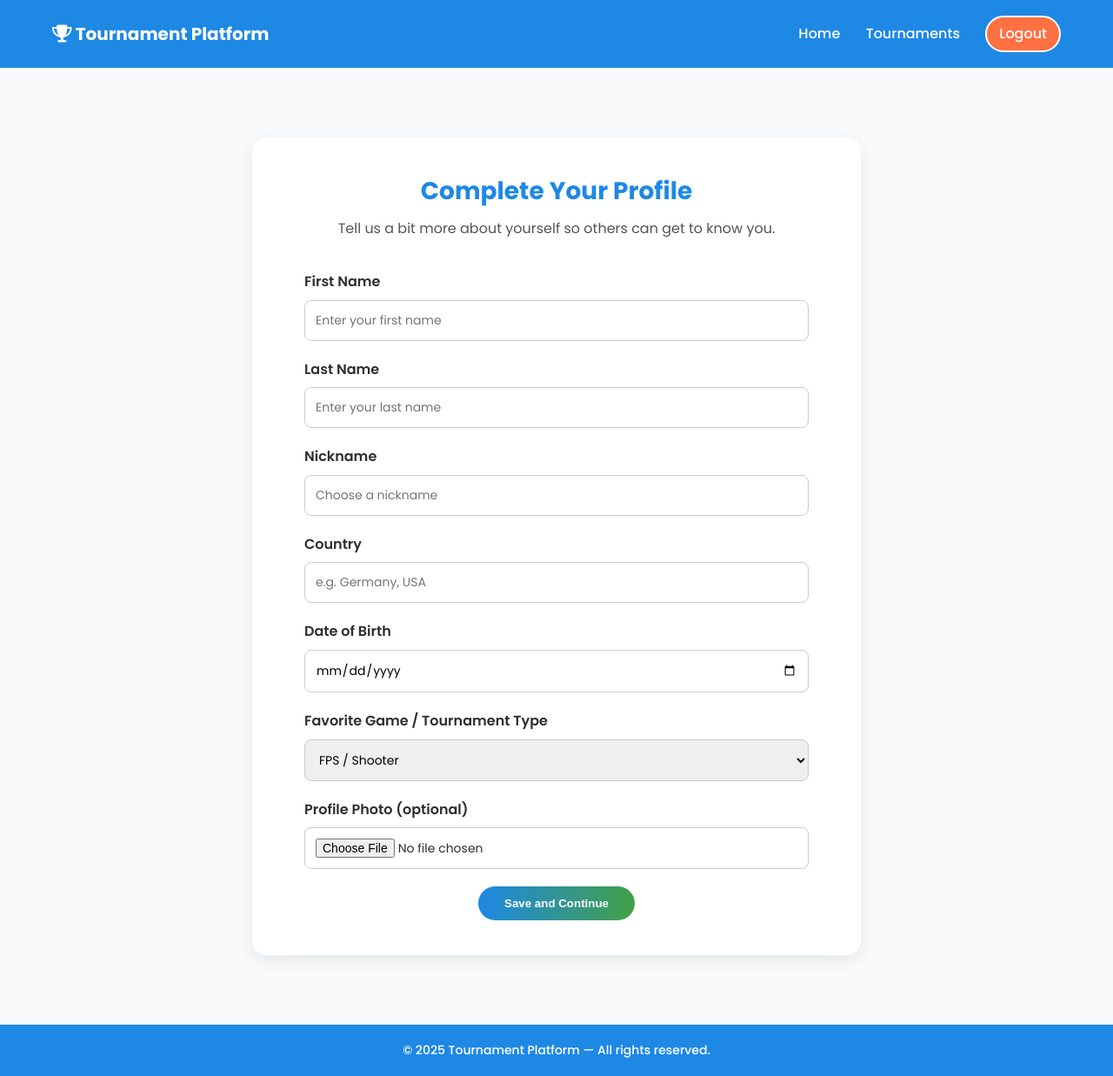
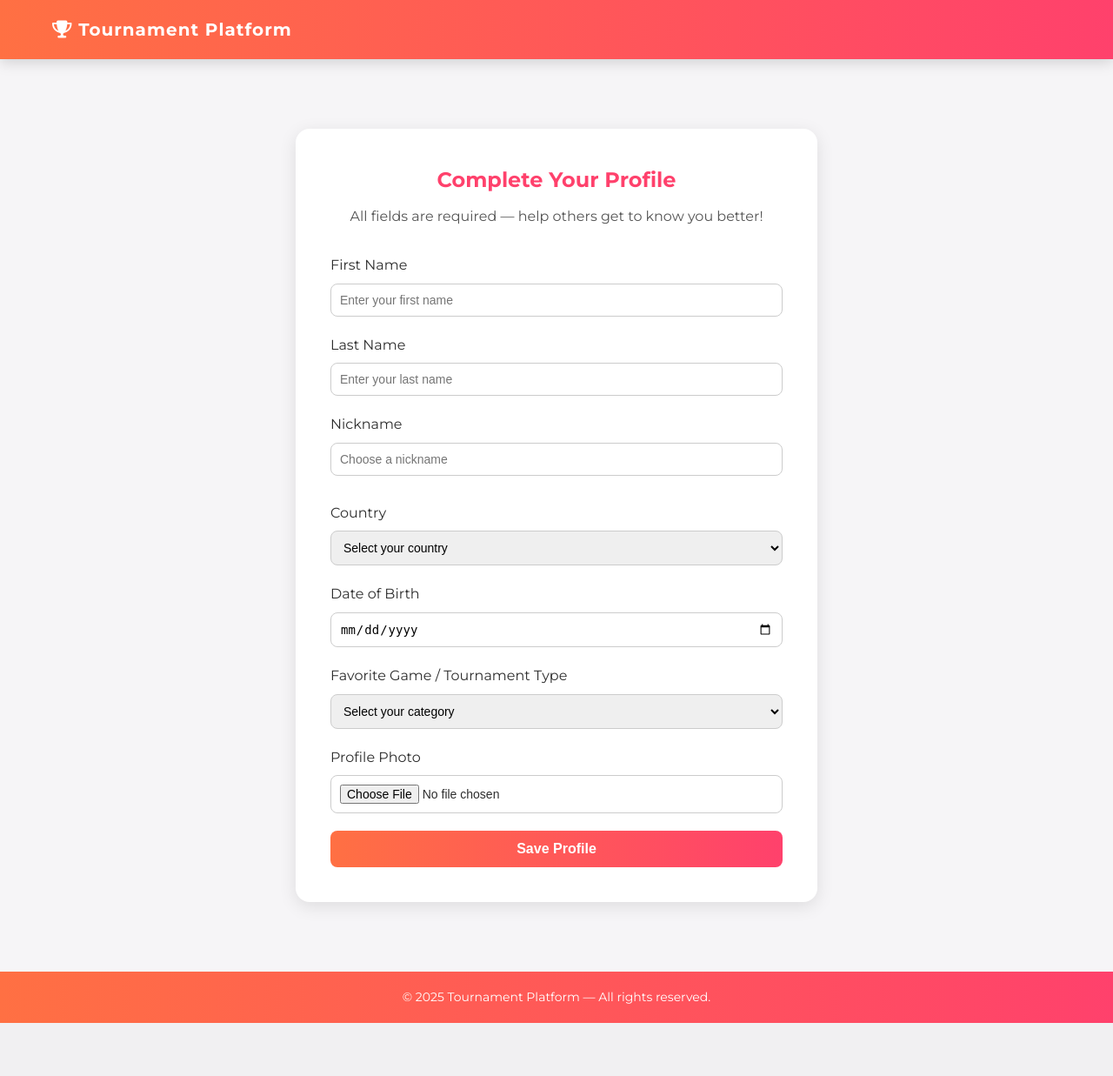
Before and after one commit to 22DP3KBori/Spotify, a FastAPI app: template backend/templates/setup_profile.html in a window 1280 px wide. Shown: the whole page at 87% size. After the commit the page ends 1176 px from the top, so only its background shows below. Run offline with FastAPI, Linux system fonts and the light colour scheme; the template is opened without the code that fills it, so the values that code supplies are empty.

Commit message:
Validation for setup_profile and some css

```diff
--- a/backend/static/style.css
+++ b/backend/static/style.css
@@ -1,14 +1,12 @@
 /* ============================
-   TOURNAMENT PLATFORM - INDEX PAGE STYLES
-   Palette:
-     Primary: #1E88E5
-     Accent: #43A047
-     Background: #F9FAFB
-     Text: #2E2E2E
-     CTA: #FF7043
+   TOURNAMENT PLATFORM - MAIN STYLE
+   Harmonized with Auth Page Theme
+   Gradient: #FF7043 → #FF416C
+   Background: #f6f5f7
+   Text: #2E2E2E
    ============================ */
 
-@import url('https://fonts.googleapis.com/css2?family=Poppins:wght@300;400;500;600;700&display=swap');
+@import url('https://fonts.googleapis.com/css2?family=Montserrat:wght@400;600;700&display=swap');
 
 * {
   margin: 0;
@@ -17,8 +15,8 @@
 }
 
 body {
-  font-family: 'Poppins', sans-serif;
-  background-color: #F9FAFB;
+  font-family: 'Montserrat', sans-serif;
+  background: #f6f5f7;
   color: #2E2E2E;
   line-height: 1.6;
 }
@@ -29,16 +27,18 @@ body {
   justify-content: space-between;
   align-items: center;
   padding: 18px 60px;
-  background: #1E88E5;
+  background: linear-gradient(90deg, #FF7043, #FF416C);
   color: #fff;
   position: sticky;
   top: 0;
   z-index: 1000;
+  box-shadow: 0 4px 15px rgba(0,0,0,0.15);
 }
 
 .navbar .logo {
   font-weight: 700;
   font-size: 20px;
+  letter-spacing: 1px;
 }
 
 .navbar nav a {
@@ -87,7 +87,7 @@ body {
 
 .btn {
   display: inline-block;
-  background: #FF7043;
+  background: #FF416C;
   color: #fff;
   padding: 12px 28px;
   border-radius: 25px;
@@ -251,12 +260,12 @@ body {
 }
 
 .contact-form button:hover {
-  background: #43A047;
+  opacity: 0.9;
 }
 
 /* ---------------- FOOTER ---------------- */
 footer {
-  background: #1E88E5;
+  background: linear-gradient(90deg, #FF7043, #FF416C);
   color: white;
   text-align: center;
   padding: 18px 0;
@@ -296,82 +305,3 @@ footer {
     width: 100%;
   }
 }
-
-
-/* ---------------- PROFILE SETUP ---------------- */
-.profile-setup {
-  background: #F9FAFB;
-  display: flex;
-  justify-content: center;
-  align-items: center;
-  padding: 80px 20px;
-}
-
-.setup-container {
-  background: #fff;
-  border-radius: 16px;
-  box-shadow: 0 6px 20px rgba(0,0,0,0.08);
-  padding: 40px 60px;
-  max-width: 700px;
-  width: 100%;
-  text-align: left;
-}
-
-.setup-container h2 {
-  color: #1E88E5;
-  font-size: 28px;
-  margin-bottom: 8px;
-  text-align: center;
-}
-
-.setup-container p {
-  color: #555;
-  margin-bottom: 35px;
-  text-align: center;
-}
-
-.form-group {
-  margin-bottom: 20px;
-}
-
-.form-group label {
-  display: block;
-  font-weight: 600;
-  color: #2E2E2E;
-  margin-bottom: 8px;
-}
-
-.form-group input,
-.form-group select,
-.form-group textarea {
-  width: 100%;
-  padding: 12px;
-  border: 1px solid #ccc;
-  border-radius: 8px;
-  font-family: inherit;
-  font-size: 14px;
-  transition: 0.2s;
-}
-
-.form-group input:focus,
-.form-group select:focus {
-  border-color: #1E88E5;
-  outline: none;
-}
-
-button.btn {
-  display: block;
-  margin: 20px auto 0;
-  background: linear-gradient(90deg, #1E88E5, #43A047);
-  color: white;
-  padding: 12px 30px;
-  border: none;
-  border-radius: 30px;
-  font-weight: 600;
-  cursor: pointer;
-  transition: 0.3s;
-}
-
-button.btn:hover {
-  background: #43A047;
-}
--- a/backend/templates/index.html
+++ b/backend/templates/index.html
@@ -4,7 +4,7 @@
   <meta charset="UTF-8" />
   <meta name="viewport" content="width=device-width, initial-scale=1.0" />
   <title>Tournament Platform</title>
-  <link rel="stylesheet" href="/static/style.css" />
+  <link rel="stylesheet" href="/static/style.css?v=2" />
   <link href="https://cdnjs.cloudflare.com/ajax/libs/font-awesome/6.4.0/css/all.min.css" rel="stylesheet">
 </head>
 
--- a/backend/templates/setup_profile.html
+++ b/backend/templates/setup_profile.html
@@ -4,56 +4,158 @@
   <meta charset="UTF-8" />
   <meta name="viewport" content="width=device-width, initial-scale=1.0" />
   <title>Setup Your Profile</title>
-  <link rel="stylesheet" href="/static/style.css" />
+  <link rel="stylesheet" href="/static/style.css?v=2" />
   <link href="https://cdnjs.cloudflare.com/ajax/libs/font-awesome/6.4.0/css/all.min.css" rel="stylesheet">
+  <style>
+
+
+    .setup-container {
+      max-width: 600px;
+      margin: 80px auto;
+      background: white;
+      padding: 40px;
+      border-radius: 16px;
+      box-shadow: 0 5px 20px rgba(0,0,0,0.1);
+    }
+
+    h2 {
+      color: #FF416C;
+      margin-bottom: 10px;
+      text-align: center;
+    }
+
+    p {
+      text-align: center;
+      margin-bottom: 30px;
+      color: #555;
+    }
+
+    p.foot{
+        color: white;
+        margin-bottom: 0px;
+    }
+
+    .form-group {
+      margin-bottom: 20px;
+    }
+
+    label {
+      display: block;
+      font-weight: 500;
+      margin-bottom: 8px;
+    }
+
+    input, select, textarea {
+      width: 100%;
+      padding: 10px;
+      border: 1px solid #ccc;
+      border-radius: 8px;
+      font-size: 14px;
+      outline: none;
+      transition: border-color 0.3s;
+    }
+
+    input:focus, select:focus, textarea:focus {
+      border-color: #1E88E5;
+    }
+
+    button {
+      width: 100%;
+      background: linear-gradient(90deg, #FF7043, #FF416C);
+      color: white;
+      padding: 12px;
+      border: none;
+      border-radius: 8px;
+      font-size: 16px;
+      font-weight: 600;
+      cursor: pointer;
+      transition: 0.3s;
+    }
+
+    button:hover {
+      opacity: 0.9;
+    }
+
+    .error-message {
+      color: #FF7043;
+      background: rgba(255, 112, 67, 0.1);
+      padding: 10px;
+      border-radius: 8px;
+      margin-bottom: 15px;
+      text-align: center;
+    }
+  </style>
 </head>
 
 <body>
-  <!-- HEADER -->
   <header class="navbar">
     <div class="logo"><i class="fa-solid fa-trophy"></i> Tournament Platform</div>
-    <nav>
-      <a href="/">Home</a>
-      <a href="/tournaments">Tournaments</a>
-      <a href="/auth" class="btn small ghost">Logout</a>
-    </nav>
   </header>
 
-  <!-- PROFILE SETUP FORM -->
   <section class="profile-setup">
     <div class="setup-container">
       <h2>Complete Your Profile</h2>
-      <p>Tell us a bit more about yourself so others can get to know you.</p>
+      <p>All fields are required — help others get to know you better!</p>
+
+      {% if error %}
+        <div class="error-message">{{ error }}</div>
+      {% endif %}
 
       <form action="/save-profile" method="post" enctype="multipart/form-data">
         <div class="form-group">
             <label>First Name</label>
-          <input type="text" name="first_name" placeholder="Enter your first name" required>
+            <input type="text" name="first_name" required placeholder="Enter your first name">
+            {% if first_name_error %}
+                <p class="error-message" style="margin-top:5px;">{{ first_name_error }}</p>
+            {% endif %}
             </div>
 
         <div class="form-group">
             <label>Last Name</label>
-          <input type="text" name="last_name" placeholder="Enter your last name" required>
+            <input type="text" name="last_name" required placeholder="Enter your last name">
+            {% if last_name_error %}
+                <p class="error-message" style="margin-top:5px;">{{ last_name_error }}</p>
+            {% endif %}
         </div>
+
 
         <div class="form-group">
             <label>Nickname</label>
-          <input type="text" name="nickname" placeholder="Choose a nickname" required>
+            <input type="text" name="nickname" id="nicknameInput" placeholder="Choose a nickname" required>
+            <p id="nicknameStatus" class="nickname-status" style="margin-top: 2px;"></p>
         </div>
+
 
         <div class="form-group">
           <label>Country</label>
-          <input type="text" name="country" placeholder="e.g. Germany, USA" required>
+          <select name="country" required>
+            <option value="">Select your country</option>
+            <option value="Latvia">🇱🇻 Latvia</option>
+            <option value="Russia">🇷🇺 Russia</option>
+            <option value="Germany">🇩🇪 Germany</option>
+            <option value="France">🇫🇷 France</option>
+            <option value="United States">🇺🇸 United States</option>
+            <option value="United Kingdom">🇬🇧 United Kingdom</option>
+            <option value="Poland">🇵🇱 Poland</option>
+            <option value="Ukraine">🇺🇦 Ukraine</option>
+            <option value="Estonia">🇪🇪 Estonia</option>
+            <option value="Lithuania">🇱🇹 Lithuania</option>
+          </select>
         </div>
 
         <div class="form-group">
             <label>Date of Birth</label>
-          <input type="date" name="dob" required>
+            <input type="date" name="dob" required id="dobInput">
+            {% if dob_error %}
+                <p class="error-message" style="margin-top:5px;">{{ dob_error }}</p>
+            {% endif %}
         </div>
+
 
         <div class="form-group">
           <label>Favorite Game / Tournament Type</label>
-          <select name="category">
+          <select name="category" required>
+            <option value="">Select your category</option>
             <option value="fps">FPS / Shooter</option>
             <option value="moba">MOBA</option>
             <option value="sports">Sports</option>
@@ -63,17 +165,51 @@
         </div>
 
         <div class="form-group">
-          <label>Profile Photo (optional)</label>
+          <label>Profile Photo</label>
           <input type="file" name="avatar" accept="image/*">
         </div>
 
-        <button type="submit" class="btn">Save and Continue</button>
+        <button type="submit">Save Profile</button>
       </form>
     </div>
   </section>
 
   <footer>
-    <p>© 2025 Tournament Platform — All rights reserved.</p>
+    <p class="foot">© 2025 Tournament Platform — All rights reserved.</p>
   </footer>
 </body>
+
+
+<script>
+  const nicknameInput = document.getElementById("nicknameInput");
+  const nicknameStatus = document.getElementById("nicknameStatus");
+  let timeout = null;
+
+  nicknameInput.addEventListener("input", () => {
+    clearTimeout(timeout);
+    nicknameStatus.textContent = "Checking...";
+    nicknameStatus.style.color = "#666";
+
+    timeout = setTimeout(async () => {
+      const nickname = nicknameInput.value.trim();
+      if (nickname.length < 3) {
+        nicknameStatus.textContent = "Too short (min 3 chars)";
+        nicknameStatus.style.color = "red";
+        return;
+      }
+
+      const response = await fetch(`/check-nickname?nickname=${encodeURIComponent(nickname)}`);
+      const data = await response.json();
+
+      if (data.available) {
+        nicknameStatus.textContent = "✅ Available";
+        nicknameStatus.style.color = "green";
+      } else {
+        nicknameStatus.textContent = "❌ Taken";
+        nicknameStatus.style.color = "red";
+      }
+    }, 400);
+  });
+</script>
+
 </html>
```
Also changed, not shown: other parts of backend/static/style.css (+28 -19 lines), backend/routers/profile.py (+56 -26 lines). Lines whose indentation alone changed are shown as unchanged.
